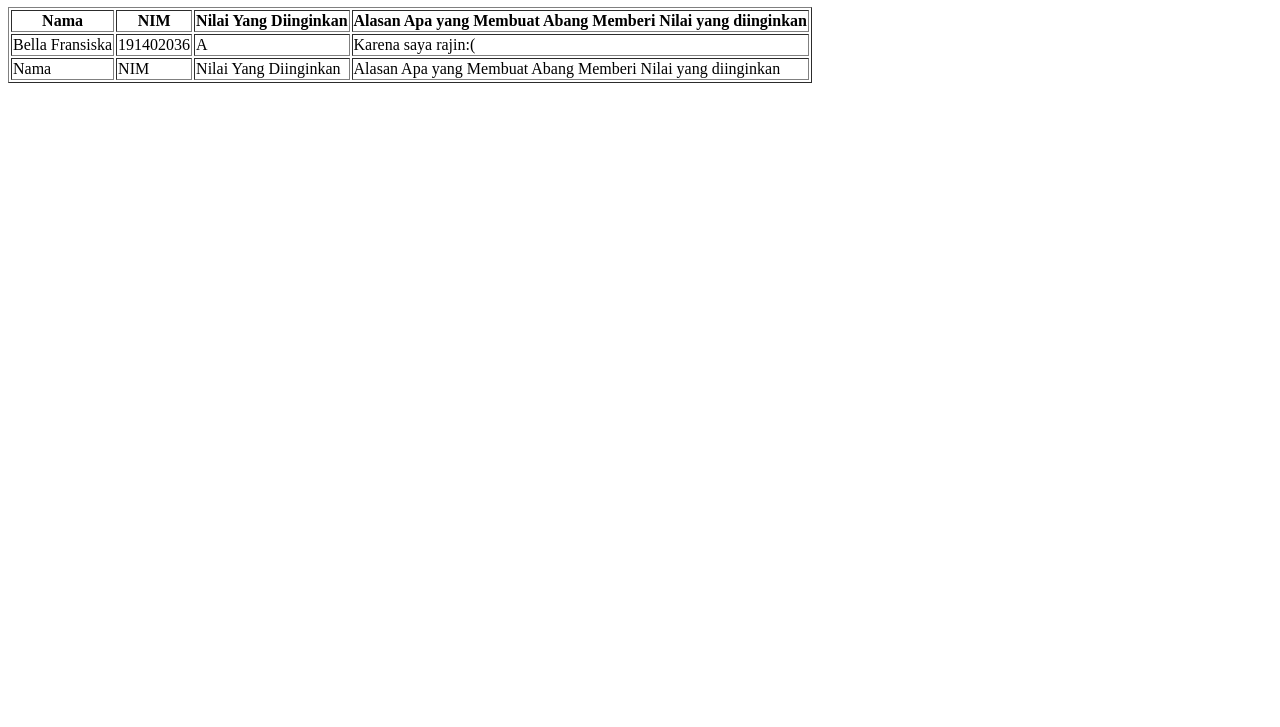
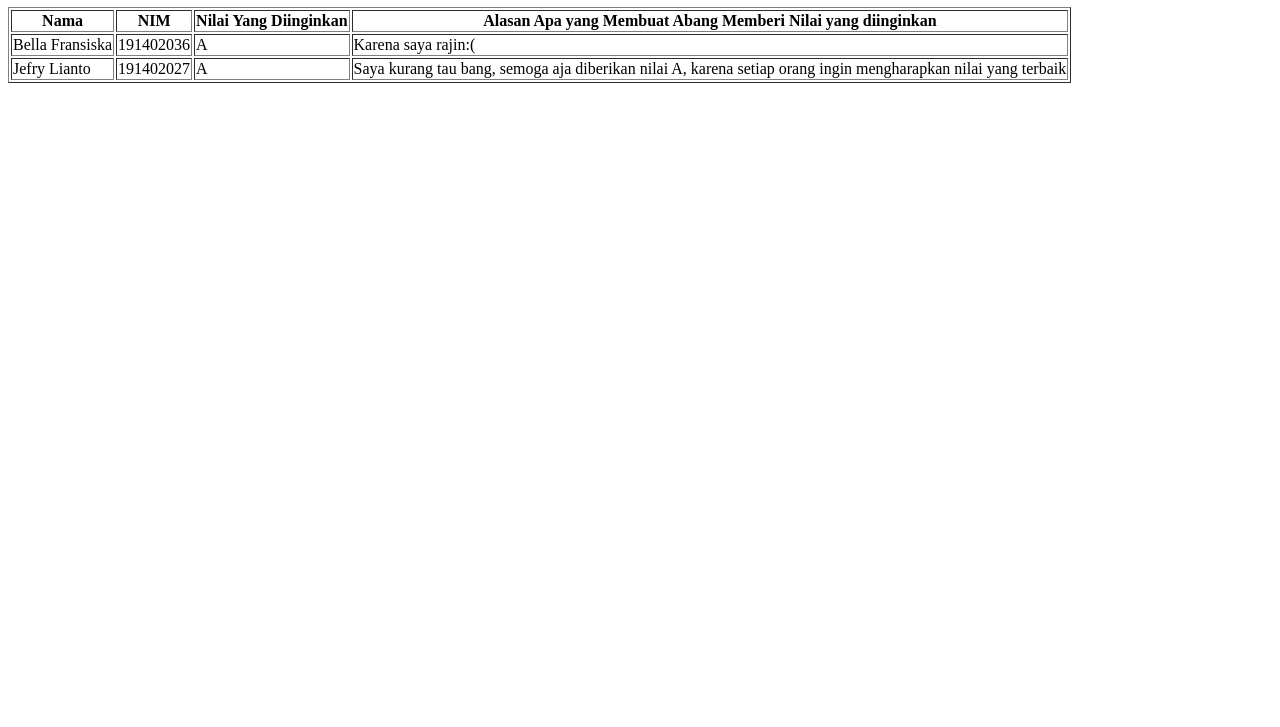
Before and after one commit to nugrahadev/myproject, a plain HTML site: page index.html in a window 1280 px wide. Shown: the part 73-800 px from the top of the page. Drawn offline with Linux system fonts and the light colour scheme.

Commit message:
Daftar Mahasiswa

```diff
--- a/index.html
+++ b/index.html
@@ -21,10 +21,10 @@
             <td>Karena saya rajin:(</td>
         </tr>
         <tr>
-            <td>Nama</td>
-            <td>NIM</td>
-            <td>Nilai Yang Diinginkan</td>
-            <td>Alasan Apa yang Membuat Abang Memberi Nilai yang diinginkan</td>
+            <td>Jefry Lianto</td>
+            <td>191402027</td>
+            <td>A</td>
+            <td>Saya kurang tau bang, semoga aja diberikan nilai A, karena setiap orang ingin mengharapkan nilai yang terbaik</td>
         </tr>
     </table>
 </body>
```
